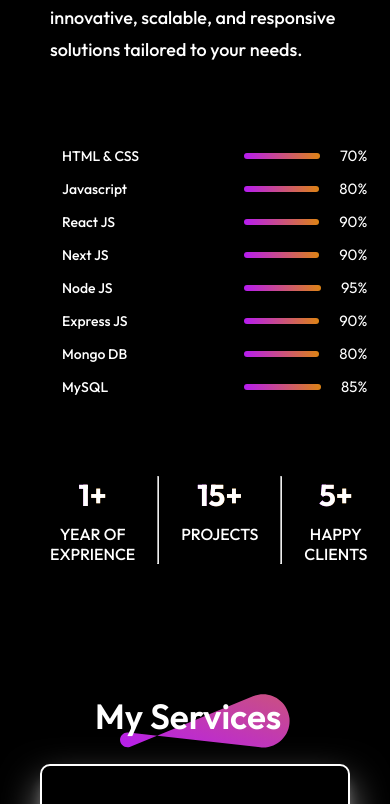
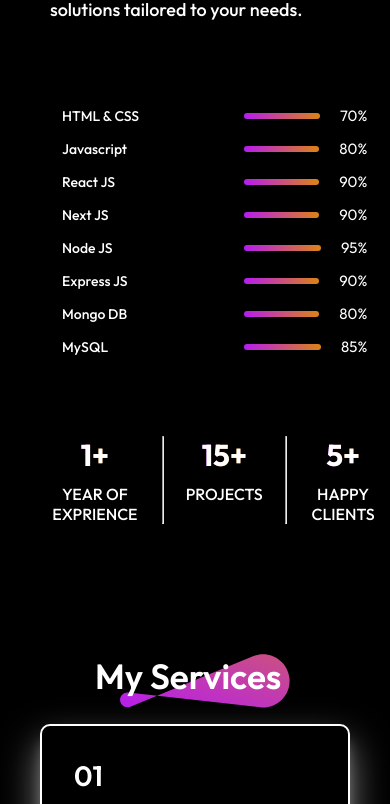
Before and after one commit to Parameshwaran-P/paramesh-portfolio, a React (Vite) app: page / in a window 390 px wide. Shown: the part 1736-2540 px from the top of the page. Built offline with nearby package versions, Linux system fonts and the light colour scheme; a web font is replaced by a local one.

Commit message:
my portfolio change gap in my services

```diff
--- a/src/components/About/About.css
+++ b/src/components/About/About.css
@@ -4,7 +4,7 @@
     justify-content: center;
     align-items: center;
     gap: 80px;
-    margin: 80px 170px;
+    margin: 90px 170px;
 
 }
 .about-title{
@@ -42,6 +42,7 @@
     display: flex;
     flex-direction: column;
     gap: 20px;
+
 }
 .about_skill{
     display: flex;
@@ -146,7 +147,7 @@
 @media(max-width:480px){
 .about{
     position: relative;
-    margin-top: 40px;
+    margin-top: 0px;
     /* padding-left: 20px; */
 }
 .about-title{
@@ -168,6 +169,7 @@
 .about-skills{
     font-size: 15px;
     gap: 14px;
+    margin-right: 10px;
 
 }
 .about_skill p{
@@ -178,10 +180,14 @@
 
     position: relative;
     gap: 22px;
+    margin-right: 10px;
 }
 .about-achivement h1{
     font-size: 30px;
 
 }
+.about-para{
+    margin-right: 10px;
+}
 
 }
```
